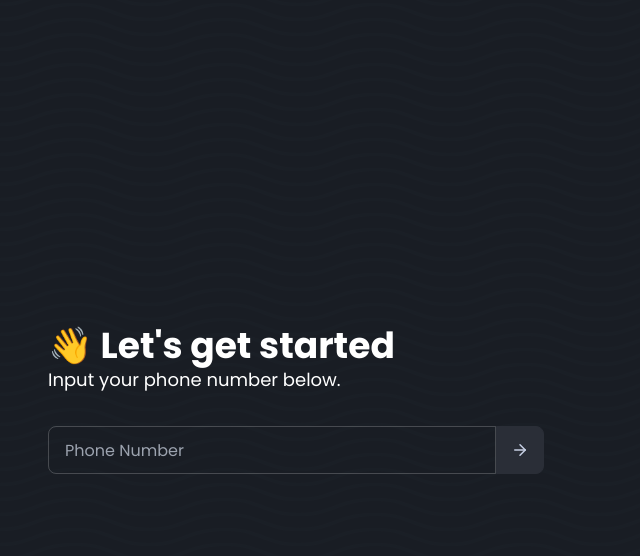
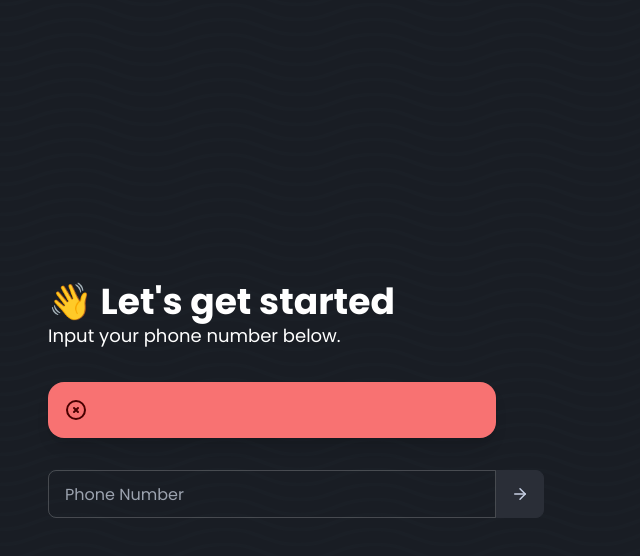
Before and after one commit to bremea/oink.so, a Next.js app: page /account in a window 1280 px wide. Both pictures are taken after a click on the link 520 px from the left and 450 px from the top of the page. Shown: the top 556 px of the page, without its empty margins (0-640 px from the left). Built offline with nearby package versions, Linux system fonts and the light colour scheme; no server answers.

Commit message:
feat: full account auth

```diff
--- a/package.json
+++ b/package.json
@@ -20,9 +20,10 @@
     "prepare": "husky install"
   },
   "dependencies": {
+    "@upstash/redis": "^1.3.1",
     "clsx": "^1.1.1",
     "daisyui": "^2.14.3",
-    "ioredis": "^5.0.4",
+    "jose": "^4.8.1",
     "next": "^12.1.5",
     "react": "^18.1.0",
     "react-dom": "^18.1.0",
--- a/src/lib/redis.ts
+++ b/src/lib/redis.ts
@@ -1,5 +1,8 @@
-import Redis from 'ioredis';
+import { Redis } from '@upstash/redis';
 
-const redis = new Redis(process.env.REDIS_URL as string);
+const redis = new Redis({
+  url: process.env.REDIS_URL as string,
+  token: process.env.REDIS_TOKEN as string,
+});
 
 export default redis;
--- a/src/pages/account.tsx
+++ b/src/pages/account.tsx
@@ -1,3 +1,4 @@
+import { useRouter } from 'next/router';
 import * as React from 'react';
 import { FiArrowRight } from 'react-icons/fi';
 
@@ -6,23 +7,92 @@ import Seo from '@/components/Seo';
 
 export default function Account() {
   const [phone, setPhone] = React.useState('');
-  const [header] = React.useState("👋 Let's get started");
-  const [action] = React.useState('Input your phone number below.');
+  const [username, setUsername] = React.useState('');
+  const [code, setCode] = React.useState('');
+  const [error, setError] = React.useState('');
+  const [header, setHeader] = React.useState("👋 Let's get started");
+  const [action, setAction] = React.useState('Input your phone number below.');
+  const [step, setStep] = React.useState(0);
+  const router = useRouter();
 
   React.useEffect(() => {
     setPhone(phone.replace(/^(?!.*\+?[0-9]{0,15}).*/g, ''));
     setPhone(phone.replace(' ', ''));
-  }, [phone]);
+    setCode(code.replace(/^(?!.*[0-9]{0,6}).*/g, ''));
+    setCode(code.replace(' ', ''));
+  }, [phone, code]);
 
-  const sendReq = async () => {
+  const sendReqPhone = async () => {
+    disableBtn();
     const req = await fetch('/api/register/phone', {
       method: 'POST',
       body: JSON.stringify({ phone: phone }),
       headers: { 'Content-Type': 'application/json' },
     });
     const res = await req.json();
-    // eslint-disable-next-line no-console
-    console.log(res);
+    unDisableBtn();
+    if (res.error) {
+      setError(res.error);
+    } else {
+      setHeader('🔒 We sent you a text');
+      setAction('Enter the authentication code below.');
+      setStep(1);
+    }
+  };
+
+  const sendReqCode = async () => {
+    disableBtn();
+    const req = await fetch('/api/register/validate', {
+      method: 'POST',
+      body: JSON.stringify({ phone: phone, code: code }),
+      headers: { 'Content-Type': 'application/json' },
+    });
+    const res = await req.json();
+    if (res.error) {
+      unDisableBtn();
+      setError(res.message);
+    } else {
+      if (res.token) {
+        login(res.token);
+      } else {
+        unDisableBtn();
+        setHeader('😄 Finish signing up');
+        setAction('Enter a username below for your account.');
+        setStep(2);
+      }
+    }
+  };
+
+  const sendReqUsername = async () => {
+    disableBtn();
+    const req = await fetch('/api/register/signup', {
+      method: 'POST',
+      body: JSON.stringify({ username: username, phone: phone }),
+      headers: { 'Content-Type': 'application/json' },
+    });
+    const res = await req.json();
+    if (res.error) {
+      unDisableBtn();
+      setError(res.message);
+    } else {
+      login(res.token);
+    }
+  };
+
+  const login = (token: string) => {
+    window.localStorage.setItem('token', token);
+    router.push('/');
+  };
+
+  const disableBtn = () => {
+    document.getElementById('btn-submit')?.classList.add('loading');
+    document.getElementById('btn-submit')?.classList.add('disabled');
+    document.getElementById('btn-submit-icon')?.classList.add('hidden');
+  };
+  const unDisableBtn = () => {
+    document.getElementById('btn-submit')?.classList.remove('loading');
+    document.getElementById('btn-submit')?.classList.remove('disabled');
+    document.getElementById('btn-submit-icon')?.classList.remove('hidden');
   };
 
   return (
@@ -34,8 +104,32 @@ export default function Account() {
           <div className='layout wavy flex min-h-screen flex-col justify-center pl-12'>
             <h1 className='text-4xl font-bold'>{header}</h1>
             <p className='mb-8 text-lg'>{action}</p>
+            {error ? (
+              <div className='alert alert-error mb-8 w-full max-w-md shadow-lg'>
+                <div>
+                  <svg
+                    xmlns='http://www.w3.org/2000/svg'
+                    className='h-6 w-6 flex-shrink-0 stroke-current'
+                    fill='none'
+                    viewBox='0 0 24 24'
+                  >
+                    <path
+                      strokeLinecap='round'
+                      strokeLinejoin='round'
+                      strokeWidth='2'
+                      d='M10 14l2-2m0 0l2-2m-2 2l-2-2m2 2l2 2m7-2a9 9 0 11-18 0 9 9 0 0118 0z'
+                    />
+                  </svg>
+                  <span>{error}</span>
+                </div>
+              </div>
+            ) : (
+              <></>
+            )}
+
             <div className='form-control'>
               <div className='input-group'>
+                {step === 0 ? (
                   <input
                     id='phone-number'
                     type='tel'
@@ -46,8 +140,41 @@ export default function Account() {
                     onChange={(e) => setPhone(e.target.value)}
                     className='input input-bordered w-full max-w-md bg-opacity-0'
                   />
-                <a className='btn btn-square' onClick={sendReq}>
-                  <FiArrowRight className='text-lg' />
+                ) : step === 1 ? (
+                  <input
+                    id='auth-code'
+                    type='number'
+                    placeholder='Auth Code'
+                    pattern='[0-9]{6}'
+                    maxLength={6}
+                    value={code}
+                    onChange={(e) => setCode(e.target.value)}
+                    className='input input-bordered w-full max-w-md bg-opacity-0'
+                  />
+                ) : (
+                  <input
+                    id='username'
+                    type='text'
+                    placeholder='Username'
+                    maxLength={25}
+                    pattern='^[a-zA-Z0-9_]*$'
+                    value={username}
+                    onChange={(e) => setUsername(e.target.value)}
+                    className='input input-bordered w-full max-w-md bg-opacity-0'
+                  />
+                )}
+                <a
+                  className='btn btn-square'
+                  onClick={
+                    step === 0
+                      ? sendReqPhone
+                      : step === 1
+                      ? sendReqCode
+                      : sendReqUsername
+                  }
+                  id='btn-submit'
+                >
+                  <FiArrowRight className='text-lg' id='btn-submit-icon' />
                 </a>
               </div>
             </div>
--- a/src/pages/api/register/phone.ts
+++ b/src/pages/api/register/phone.ts
@@ -14,7 +14,7 @@ export default async function phone(req: NextApiRequest, res: NextApiResponse) {
   );
   const code = Math.floor(100000 + Math.random() * 900000);
 
-  await redis.set(`phone:${req.body.phone}`, code);
+  await redis.set(`verify:${req.body.phone}`, code);
   await client.messages.create({
     messagingServiceSid: process.env.TWILIO_MSG_SID,
     to: req.body.phone,
--- /dev/null
+++ b/src/pages/api/register/signup.ts
@@ -0,0 +1,27 @@
+import * as jose from 'jose';
+import { NextApiRequest, NextApiResponse } from 'next';
+
+import error from '@/lib/error';
+import redis from '@/lib/redis';
+
+export default async function signup(
+  req: NextApiRequest,
+  res: NextApiResponse
+) {
+  if (req.method !== 'POST') return error('POST requests only', res);
+  if (!req.body.phone) return error('Missing phone number', res);
+  if (!req.body.username) return error('Missing username', res);
+  if (req.body.username.search(/^[a-zA-Z0-9-_]+$/) === -1)
+    return error('Username must be alphanumeric', res);
+
+  const jwt = await new jose.SignJWT({
+    username: req.body.username,
+  })
+    .setProtectedHeader({ alg: 'RS256' })
+    .sign(await jose.importPKCS8(process.env.JWTKEY as string, 'RSA'));
+
+  redis.set(`phone:${req.body.phone}`, req.body.username);
+  redis.set(`status:${req.body.username}`, '');
+
+  res.status(200).json({ error: false, token: jwt });
+}
--- /dev/null
+++ b/src/pages/api/register/validate.ts
@@ -0,0 +1,31 @@
+import * as jose from 'jose';
+import { NextApiRequest, NextApiResponse } from 'next';
+
+import error from '@/lib/error';
+import redis from '@/lib/redis';
+
+export default async function validate(
+  req: NextApiRequest,
+  res: NextApiResponse
+) {
+  if (req.method !== 'POST') return error('POST requests only', res);
+  if (!req.body.phone) return error('Missing phone number', res);
+  if (!req.body.code) return error('Missing code', res);
+
+  const correctCode = await redis.get(`verify:${req.body.phone}`);
+  if (!correctCode || correctCode != req.body.code)
+    return error('Incorrect code', res);
+
+  await redis.set(`verification:${req.body.phone}`, true);
+
+  const username = await redis.get(`phone:${req.body.phone}`);
+  if (!username) return res.status(200).json({ error: false });
+
+  const jwt = await new jose.SignJWT({
+    username: req.body.username,
+  })
+    .setProtectedHeader({ alg: 'RS256' })
+    .sign(await jose.importPKCS8(process.env.JWTKEY as string, 'RSA'));
+
+  res.status(200).json({ error: false, token: jwt });
+}
--- a/src/pages/api/spaces/[id]/index.ts
+++ /dev/null
@@ -1,7 +0,0 @@
-import { NextApiRequest, NextApiResponse } from 'next';
-
-export default function getspace(req: NextApiRequest, res: NextApiResponse) {
-  const id = req.query.id as string;
-
-  res.status(200).json({ id: id });
-}
--- a/src/pages/api/spaces/[id]/post.ts
+++ /dev/null
@@ -1,10 +0,0 @@
-import { NextApiRequest, NextApiResponse } from 'next';
-
-import error from '@/lib/error';
-
-export default function getspace(req: NextApiRequest, res: NextApiResponse) {
-  const id = req.query.id as string;
-  if (req.method !== 'POST') return error('POST requests only', res);
-
-  res.status(200).json({ id: id });
-}
```
Also changed, not shown: 2 other files (tests, documents, lock files or other folders). Lines whose indentation alone changed are shown as unchanged.
